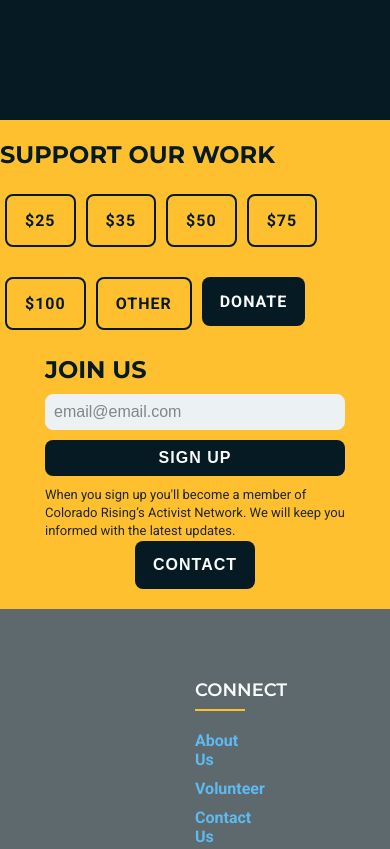
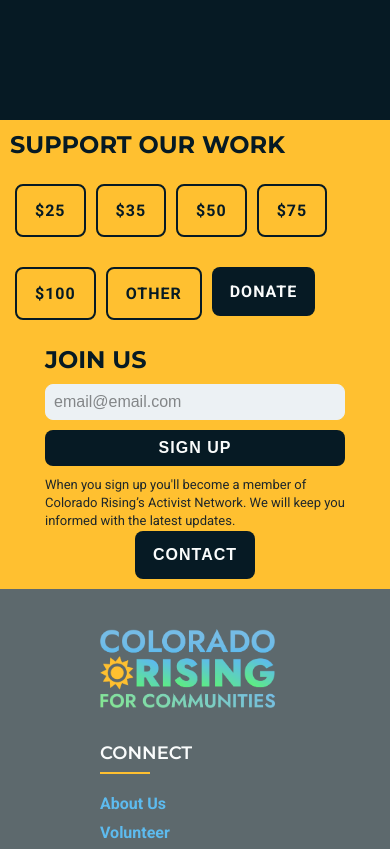
Before and after one commit to afewfirstnames/coloradorising, a plain HTML site: page index.html in a window 390 px wide. Shown: the part 9700-10549 px from the top of the page. Drawn offline with nearby package versions, Linux system fonts and the light colour scheme.

Commit message:
mobile tweaks

```diff
--- a/styles/_footer.scss
+++ b/styles/_footer.scss
@@ -236,15 +236,13 @@
   }
 }
 @media screen and (max-width: 414px) {
-  .footer-row {
-    flex-direction: column;
-    margin: auto;
+  .footer-col {
+    width: 100%;
   }
-  .footer-col {
-    width: 50%;
-    margin: 30px auto 0 auto;
+  .footer-logo {
+    order: 1;
   }
-  #footer-logo {
-    width: 175px;
+  .footer-cta-container {
+    padding: 1rem;
   }
 }
```
Also changed, not shown: styles/style.css, 1 other file.
